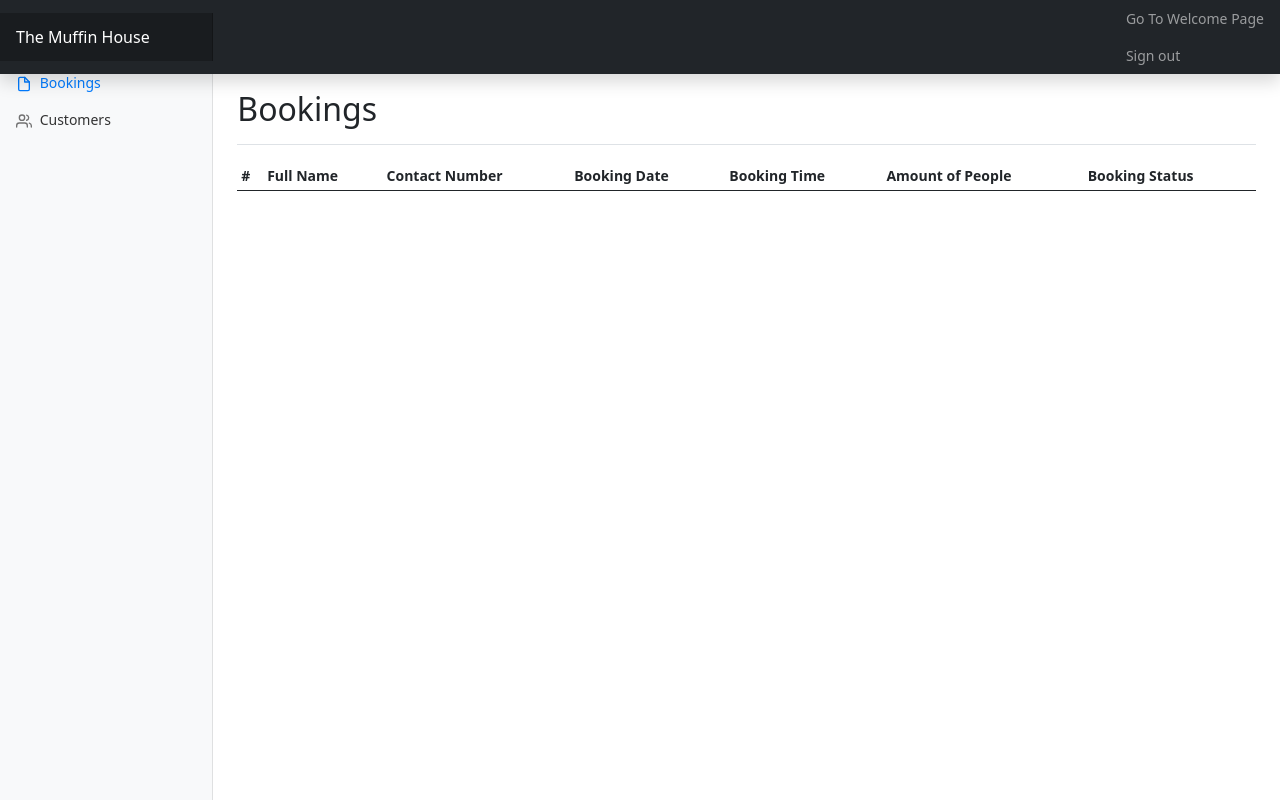
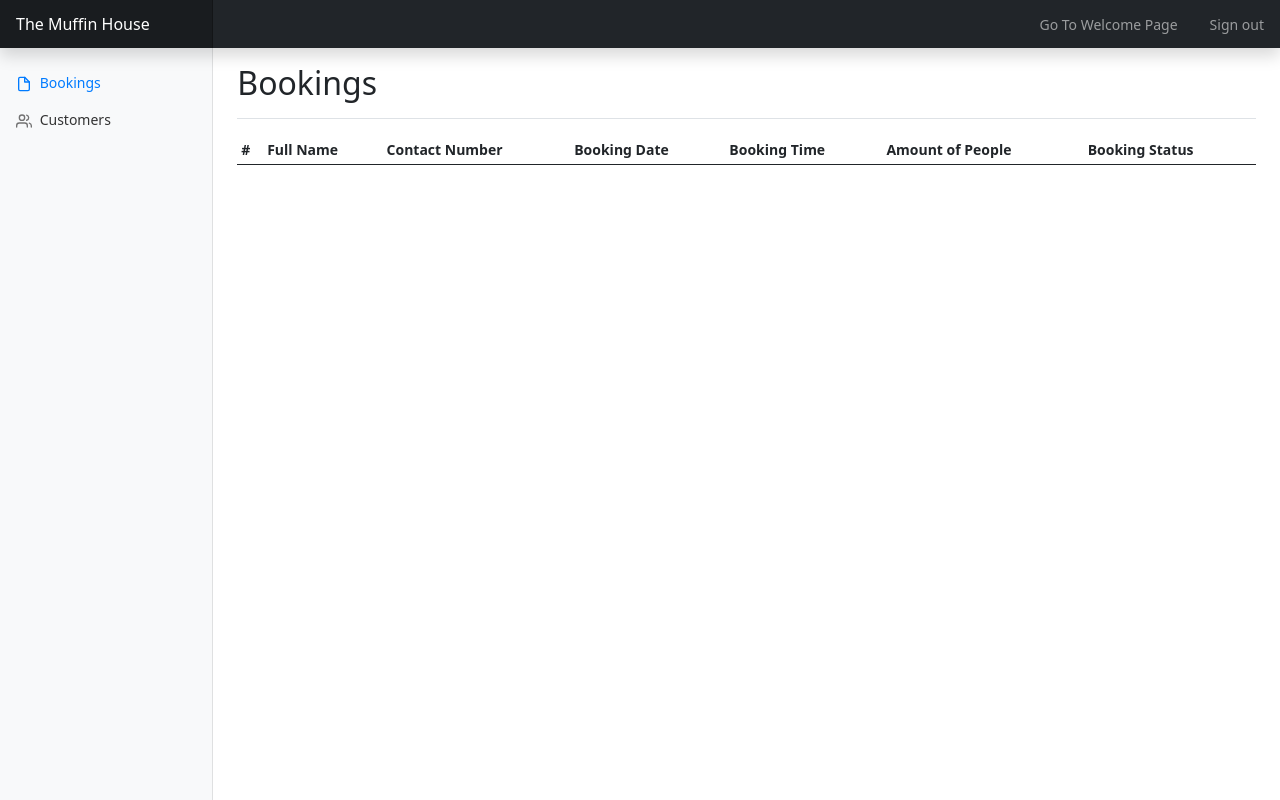
Before and after one commit to likweitan/restaurant-website, a PHP site: page /admin/index.php in a window 1280 px wide. Run offline with PHP 8.4, Linux system fonts and the light colour scheme; data that the repository does not hold is empty.

Commit message:
change navi top css

```diff
--- a/admin/index.php
+++ b/admin/index.php
@@ -54,7 +54,7 @@
     <span class="navbar-toggler-icon"></span>
   </button>
 
-  <div style=>
+  <div style="display: flex;">
 
     <ul class="navbar-nav px-3">
       <li class="nav-item text-nowrap">
```
